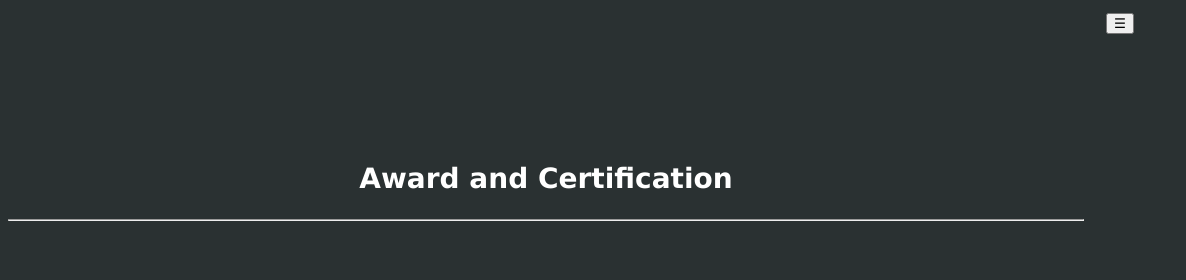
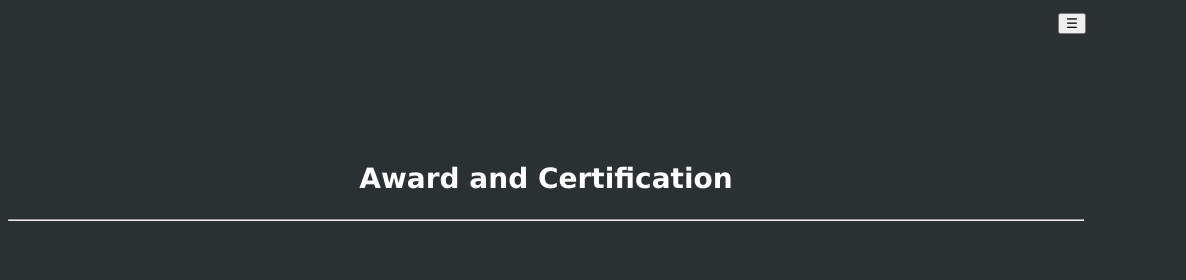
Before and after one commit to AnisaHamid/website, a plain HTML site: page web_personal/sertifikat.html in a window 1280 px wide. Shown: the top 280 px of the page, 94-1280 px from the left. Drawn offline with Linux system fonts and the light colour scheme.

Commit message:
Update sertifikat.html

```diff
--- a/web_personal/sertifikat.html
+++ b/web_personal/sertifikat.html
@@ -175,7 +175,7 @@
     </div>
 
     <!-- Tombol Menu (☰) untuk membuka Drawer -->
-    <button onclick="openDrawer()" style="margin-top: 1em; margin-left: 90em;">☰</button>
+    <button onclick="openDrawer()" style="margin-top: 1em; margin-left: 90%;">☰</button>
 
     <!-- Ikon Sosial Media -->
     <a href="https://www.linkedin.com/in/anisa-hamid-492033269?utm_source=share&utm_campaign=share_via&utm_content=profile&utm_medium=android_app" class="linkedin-icon" target="_blank">
```
